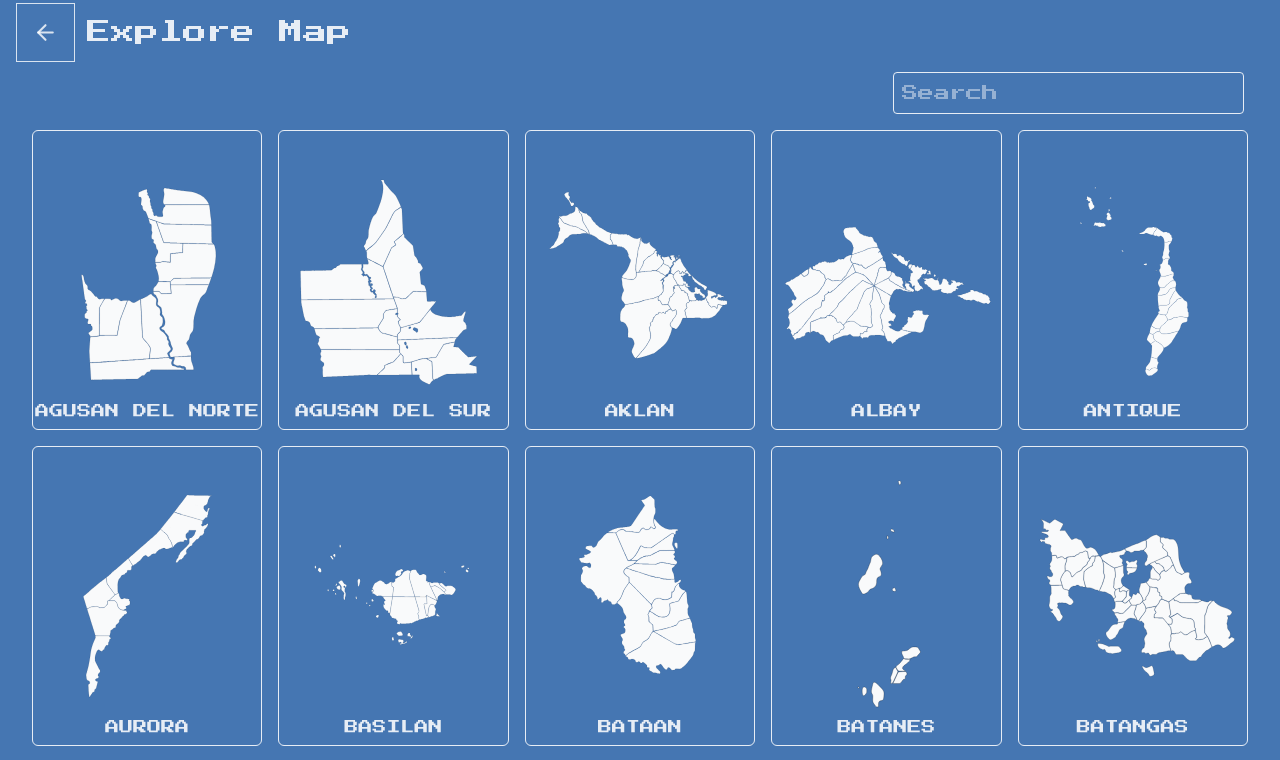
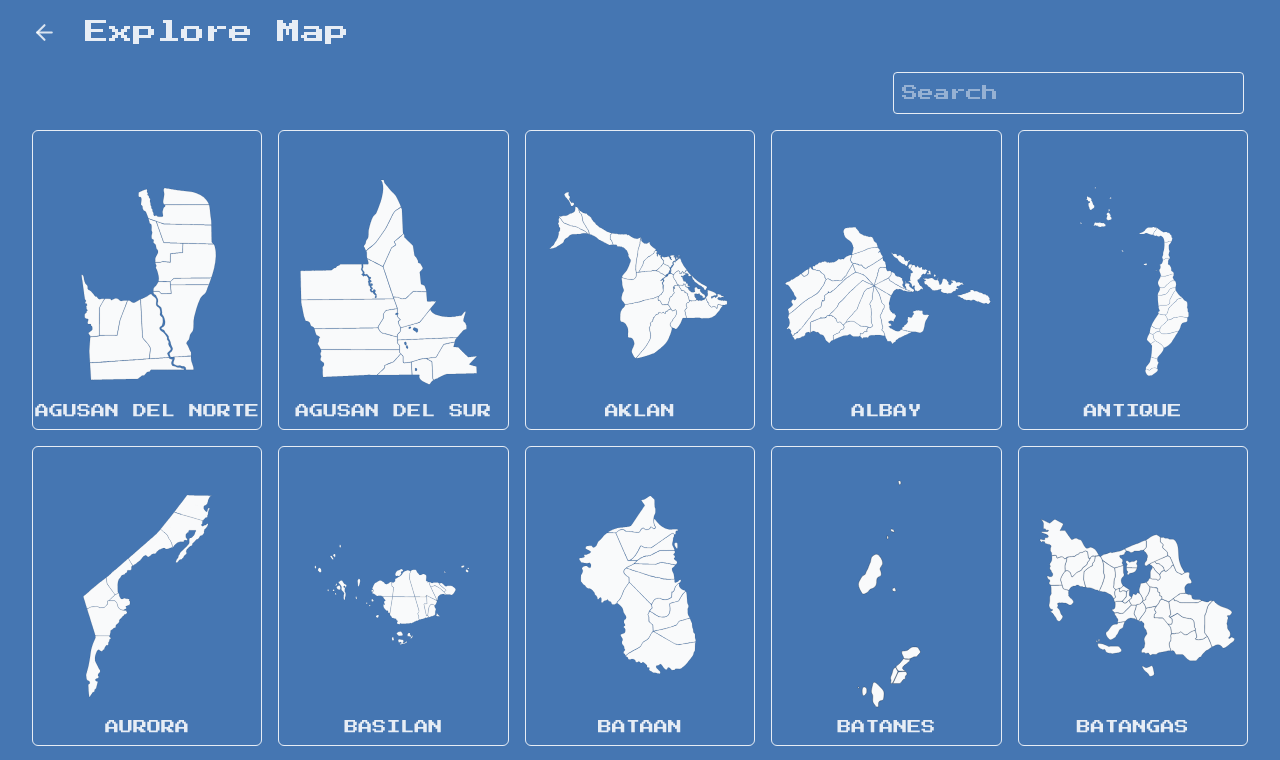
Before and after one commit to JeyBySy/MapaManiaPH, a React (Vite) app: page /exploremap in a window 1280 px wide. Shown: the top 760 px of the page. Built offline with nearby package versions, Linux system fonts and the light colour scheme.

Commit message:
Improve HomeButton styling by adding rounded corners and adjusting button class for better aesthetics

```diff
--- a/src/components/HomeButton.tsx
+++ b/src/components/HomeButton.tsx
@@ -10,10 +10,10 @@ const HomeButton: React.FC<HomeButtonProps> = ({ titlePage }) => {
     const navigate = useNavigate();
 
     return (
-        <div className="w-full lg:absolute h-fit flex items-center gap-3 lg:px-4">
+        <div className="w-full lg:absolute h-fit flex items-center gap-3 lg:px-4 justify-start">
             <button
                 onClick={() => navigate(-1)}
-                className="w-fit items-center border p-4 gap-1 text-white/80 hover:text-white dark:text-gray-300/80 dark:hover:text-gray-300 cursor-pointer"
+                className="w-fit items-center rounded hover:border p-4 gap-1 text-white/80 hover:text-white dark:text-gray-300/80 dark:hover:text-gray-300 cursor-pointer"
             >
                 <ArrowLeft width={25} height={25} />
             </button>
```
